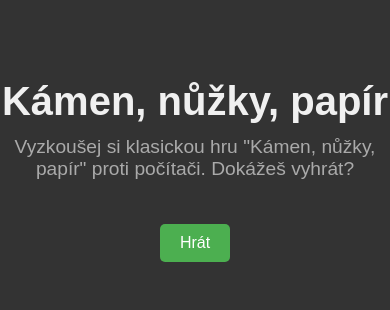
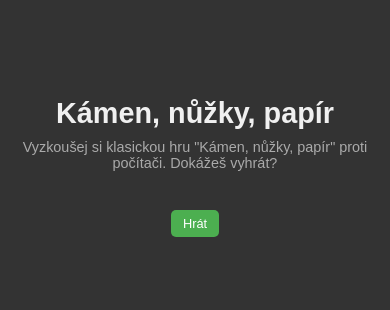
Before and after one commit to mtsqq/kamennuzkypapir, a plain HTML site: page banger/index.html in a window 390 px wide. Shown: the part 242-552 px from the top of the page. Drawn offline with Linux system fonts and the light colour scheme.

Commit message:
Update style.css

```diff
--- a/banger/style.css
+++ b/banger/style.css
@@ -69,3 +69,34 @@ button:hover {
 .draw {
     color: #FFD700;
 }
+@media (max-width: 768px) {
+    header h1 {
+        font-size: 2em;
+    }
+    header p {
+        font-size: 1em;
+    }
+    button {
+        padding: 8px 16px;
+        font-size: 0.9em;
+    }
+    #result {
+        font-size: 1.3em;
+    }
+}
+
+@media (max-width: 480px) {
+    header h1 {
+        font-size: 1.8em;
+    }
+    header p {
+        font-size: 0.9em;
+    }
+    button {
+        padding: 6px 12px;
+        font-size: 0.8em;
+    }
+    #result {
+        font-size: 1.2em;
+    }
+}
```
